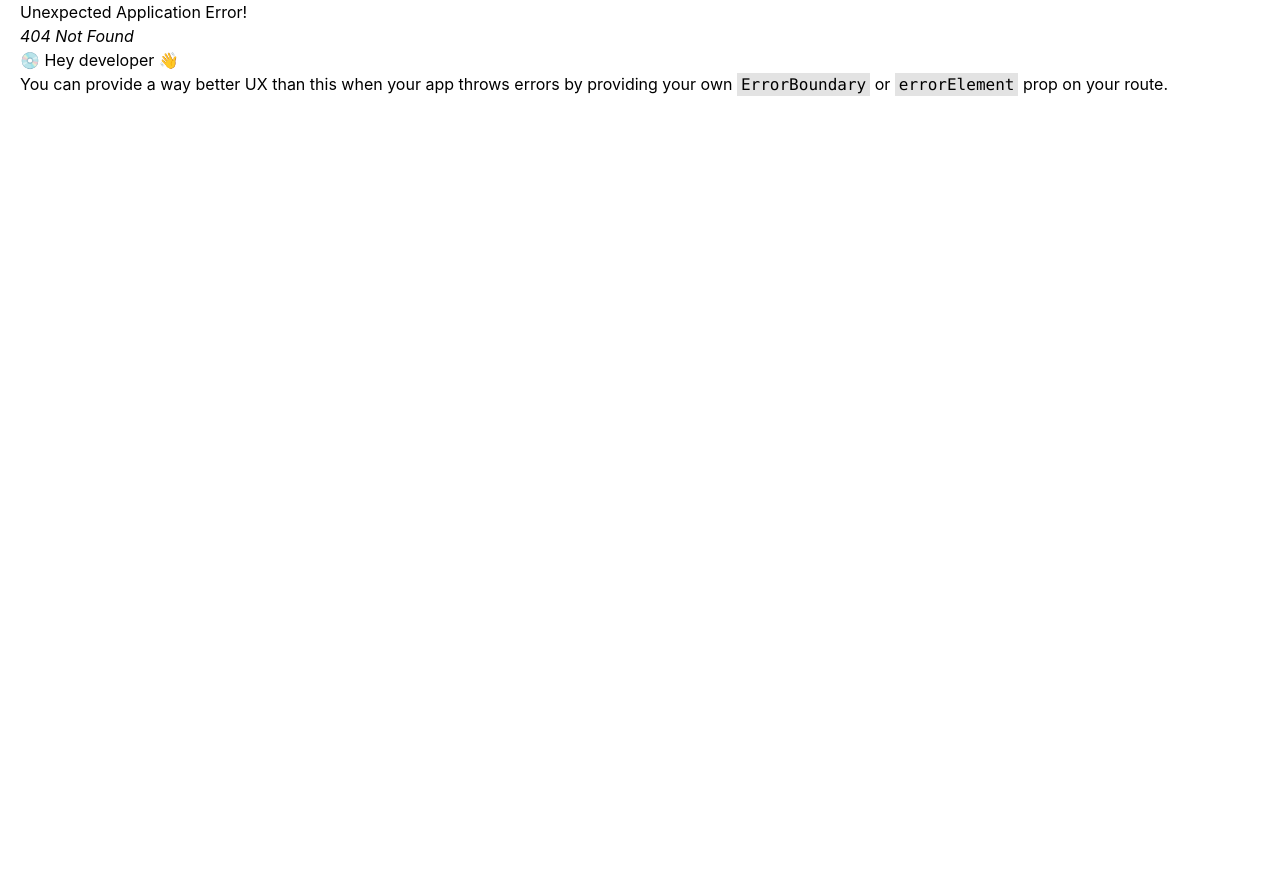
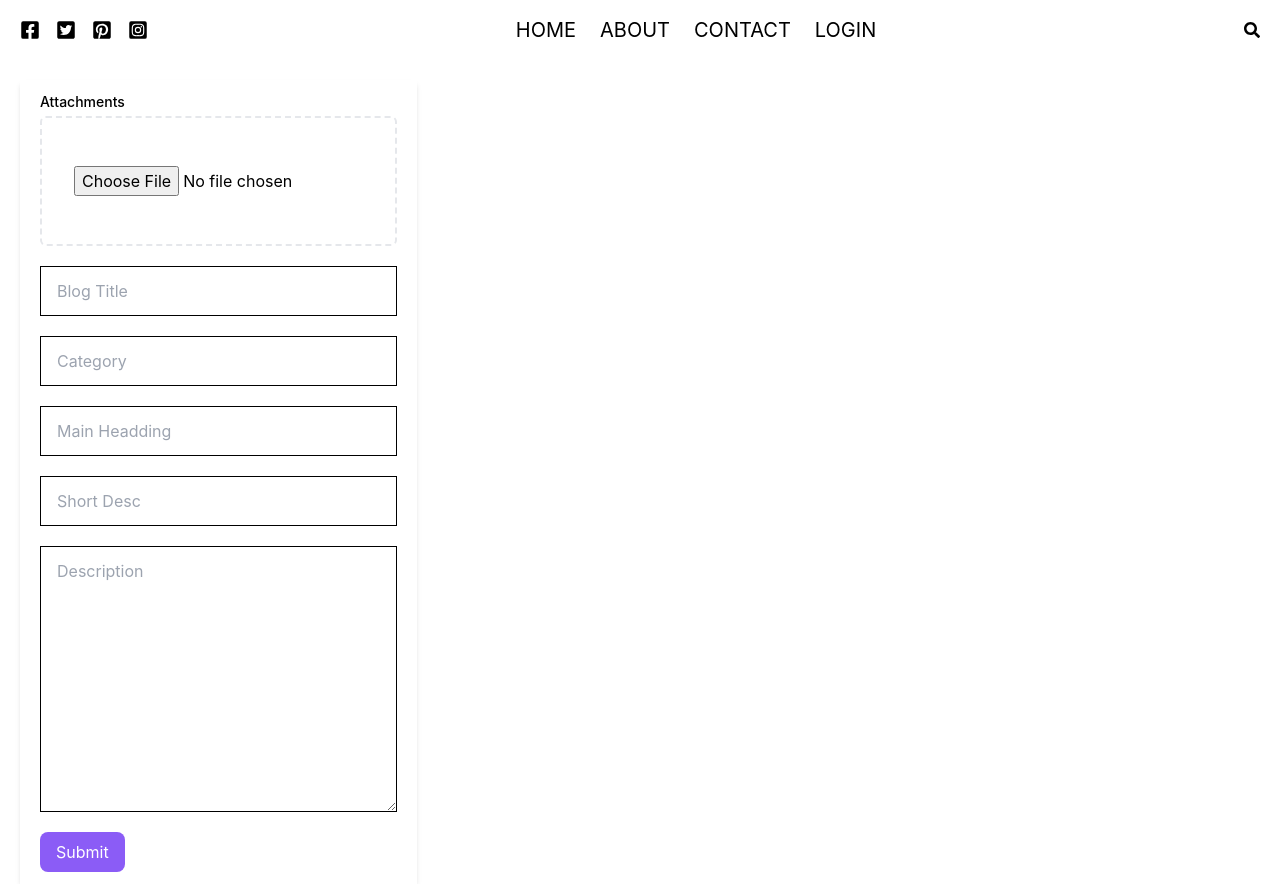
Before and after one commit to mehedi-hasan95/nature-blog, a React (Create React App) app: page /dashboard in a window 1280 px wide. Before the commit this address had no page. Before the commit the page ends 800 px from the top, so only its background shows below. Built offline with nearby package versions, Linux system fonts and the light colour scheme.

Commit message:
Upload after compleate blog

```diff
--- a/src/Components/Router/Router.jsx
+++ b/src/Components/Router/Router.jsx
@@ -1,4 +1,5 @@
 import { createBrowserRouter } from "react-router-dom";
+import Dashboard from "../../Pages/Dashboard/Dashboard";
 import Home from "../../Pages/Home/Home/Home";
 import Write from "../../Pages/Home/Write/Write";
 import Login from "../../Pages/Login/Login";
@@ -25,6 +26,7 @@ const router = createBrowserRouter([
             },
             { path: "login", element: <Login /> },
             { path: "register", element: <Register /> },
+            { path: "dashboard", element: <Dashboard /> },
         ],
     },
 ]);
--- /dev/null
+++ b/src/Pages/Dashboard/Dashboard.jsx
@@ -0,0 +1,180 @@
+import { useQuery } from "@tanstack/react-query";
+import React, { useContext } from "react";
+import { Link } from "react-router-dom";
+import { authContext } from "../../AuthProvider/AuthProvider";
+import Loading from "../../Components/Loading/Loading";
+
+const Dashboard = () => {
+    const { user } = useContext(authContext);
+
+    // Add Post
+    const {
+        data: userPost,
+        isLoading,
+        refetch,
+    } = useQuery({
+        queryKey: ["sellers"],
+        queryFn: async () => {
+            const res = await fetch(
+                `https://nature-blog-server.vercel.app/api/post/${user.username}/posts`
+            );
+            const data = await res.json();
+            return data;
+        },
+    });
+
+    const blogSubmit = (e) => {
+        e.preventDefault();
+        const form = e.target;
+        const photo = form.files.files[0];
+        const title = form.title.value;
+        const categories = form.cat.value;
+        const headding = form.mainHeadding.value;
+        const desc = form.sortDesc.value;
+        const message = form.message.value;
+
+        form.reset();
+
+        const uploadImage = "d1445eeabe3574dc24041179a4e9edef";
+        const formData = new FormData();
+        formData.append("image", photo);
+        const url = `https://api.imgbb.com/1/upload?key=${uploadImage}`;
+        fetch(url, {
+            method: "POST",
+            body: formData,
+        })
+            .then((res) => res.json())
+            .then((imgData) => {
+                if (imgData.success) {
+                    const data = {
+                        photo: imgData.data.url,
+                        title,
+                        categories,
+                        headding,
+                        desc,
+                        message,
+                        username: user?.username,
+                    };
+                    fetch("https://nature-blog-server.vercel.app/api/post/", {
+                        method: "POST",
+                        headers: {
+                            "Content-Type": "application/json",
+                        },
+                        body: JSON.stringify(data),
+                    })
+                        .then((response) => response.json())
+                        .then((data) => {
+                            refetch();
+                        });
+                }
+            });
+    };
+
+    if (isLoading) return <Loading />;
+
+    return (
+        <div className="grid grid-cols-1 md:grid-cols-3 gap-6">
+            <div className=" shadow-md px-5 py-3">
+                <form onSubmit={blogSubmit}>
+                    <fieldset className="w-full space-y-1 dark:text-gray-100">
+                        <label
+                            htmlFor="files"
+                            className="block text-sm font-medium"
+                        >
+                            Attachments
+                        </label>
+                        <div className="flex">
+                            <input
+                                type="file"
+                                name="files"
+                                id="files"
+                                className="px-8 py-12 border-2 border-dashed rounded-md w-full mb-5"
+                            />
+                        </div>
+                    </fieldset>
+                    <input
+                        type="text"
+                        name="title"
+                        id=""
+                        className="border block w-full mb-5 px-4 py-3 border-black"
+                        placeholder="Blog Title"
+                    />
+                    <input
+                        type="text"
+                        name="cat"
+                        id=""
+                        className="border block w-full mb-5 px-4 py-3 border-black"
+                        placeholder="Category"
+                    />
+                    <input
+                        type="text"
+                        name="mainHeadding"
+                        id=""
+                        className="border block w-full mb-5 px-4 py-3 border-black"
+                        placeholder="Main Headding"
+                    />
+                    <input
+                        type="text"
+                        name="sortDesc"
+                        id=""
+                        className="border block w-full mb-5 px-4 py-3 border-black"
+                        placeholder="Short Desc"
+                    />
+                    <textarea
+                        name="message"
+                        id=""
+                        rows="10"
+                        className="border border-black w-full block px-4 py-3"
+                        placeholder="Description"
+                    ></textarea>
+                    <input
+                        className="px-4 py-2 mt-5 bg-violet-500 rounded-lg text-white cursor-pointer"
+                        type="submit"
+                        value="Submit"
+                    />
+                </form>
+            </div>
+            <div className="col-span-2">
+                <div className="grid grid-cols-2 gap-5">
+                    {userPost?.map((data) => (
+                        <div
+                            key={data._id}
+                            className=" shadow-md px-5 rounded-lg"
+                        >
+                            <img className="w-full" src={data.photo} alt="" />
+                            <div className="mt-5">
+                                <div className="font-lora text-rose-400 flex gap-5 justify-center text-lg">
+                                    {data.categories?.map((cat) => (
+                                        <>
+                                            <span className=" cursor-default">
+                                                Nature
+                                            </span>
+                                        </>
+                                    ))}
+                                </div>
+                                <div className=" text-2xl font-poppins font-semibold">
+                                    <Link to={`/blog/${data._id}`}>
+                                        {data.title}
+                                    </Link>
+                                </div>
+                                <div className=" text-2xl font-poppins font-semibold">
+                                    <Link to={`/blog/${data._id}`}>
+                                        {data.headding}
+                                    </Link>
+                                </div>
+
+                                <p className="text-ellipsis pt-4">
+                                    {data.desc.length > 300
+                                        ? data.desc.substring(0, 300)
+                                        : data.desc}
+                                </p>
+                            </div>
+                        </div>
+                    ))}
+                </div>
+            </div>
+        </div>
+    );
+};
+
+export default Dashboard;
--- a/src/Pages/Home/Blog/Blog.jsx
+++ b/src/Pages/Home/Blog/Blog.jsx
@@ -25,11 +25,7 @@ const Blog = () => {
             <div className="grid gird-cols-1 md:grid-cols-2 gap-10 col-span-full md:col-span-3">
                 {postData?.map((data) => (
                     <div key={data._id}>
-                        <img
-                            className="w-full"
-                            src={blogImage + data.photo}
-                            alt=""
-                        />
+                        <img className="w-full" src={data.photo} alt="" />
                         <div className="mt-5">
                             <div className="font-lora text-rose-400 flex gap-5 justify-center text-lg">
                                 <span className=" cursor-default">Nature</span>
--- a/src/Pages/NavMenu/NavMenu.jsx
+++ b/src/Pages/NavMenu/NavMenu.jsx
@@ -81,9 +81,14 @@ const NavMenu = () => {
                             <li className="text-black hover:text-indigo-200 text-xl uppercase">
                                 <Link to="/contact">Contact</Link>
                             </li>
-                            <li className="text-black hover:text-indigo-200 text-xl uppercase">
+                            {user && (
+                                <li className="text-black hover:text-indigo-200 text-xl uppercase">
+                                    <Link to="/dashboard">Dashboard</Link>
+                                </li>
+                            )}
+                            {/* <li className="text-black hover:text-indigo-200 text-xl uppercase">
                                 <Link to="/write">Write</Link>
-                            </li>
+                            </li> */}
                             <li className="text-black hover:text-indigo-200 text-xl uppercase">
                                 {user ? (
                                     <Link onClick={handleLogout}>Log Out</Link>
--- a/src/Pages/Singlepage/Singlepage.jsx
+++ b/src/Pages/Singlepage/Singlepage.jsx
@@ -11,7 +11,6 @@ const Singlepage = () => {
 
     const [updateMode, setUpdateMode] = useState(false);
 
-    const blogImage = "https://nature-blog-server.vercel.app/images/";
     const { title, desc, createdAt, username, photo, _id } = useLoaderData();
 
     const deletePost = () => {
@@ -61,13 +60,7 @@ const Singlepage = () => {
         <div>
             <div className="grid grid-cols-4 gap-6 md:gap-12 lg:gap-20 pt-6 rounded-md shadow-sm relative">
                 <div className="grid gird-cols-1 gap-10 col-span-full md:col-span-3">
-                    {photo && (
-                        <img
-                            src={blogImage + photo}
-                            className="w-full"
-                            alt=""
-                        />
-                    )}
+                    {photo && <img src={photo} className="w-full" alt="" />}
                     <div>
                         <div className="items-center">
                             <h2 className="text-center font-lora font-semibold text-2xl">
```
